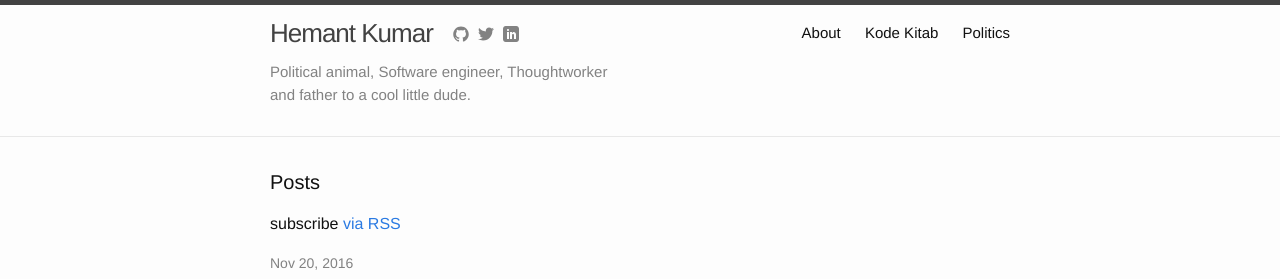
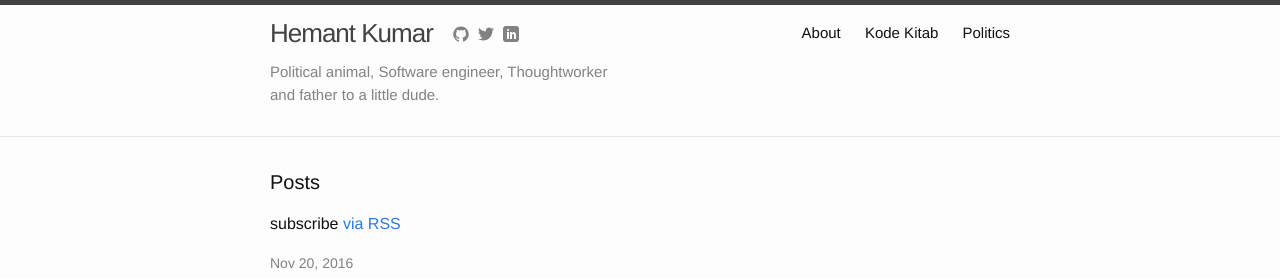
Before and after one commit to hemantksingh/hemantksingh.github.io, a Jekyll site: the page built from index.html, in a window 1280 px wide and 900 px high. Shown: the top 279 px of the window. Built offline with Jekyll 4.4.1, drawn with Linux system fonts in a browser that asks for light colours.

Commit message:
Updates header.

```diff
--- a/_config.yml
+++ b/_config.yml
@@ -1,7 +1,7 @@
 # Site settings
 title: Hemant Kumar
 description: > # this means to ignore newlines until "baseurl:"
-  Political animal, Software engineer, Thoughtworker and father to a cool little dude.
+  Political animal, Software engineer, Thoughtworker and father to a little dude.
 baseurl: "" # the subpath of your site, e.g. /blog/
 url: "http://hemantkumar.net" # the base hostname & protocol for your site
 twitter_username: _hemantksingh
```
